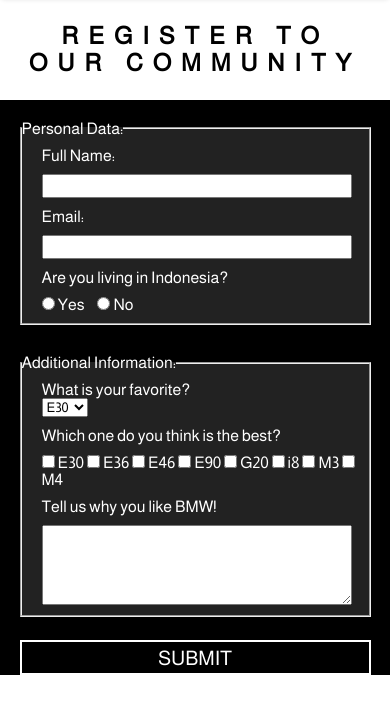
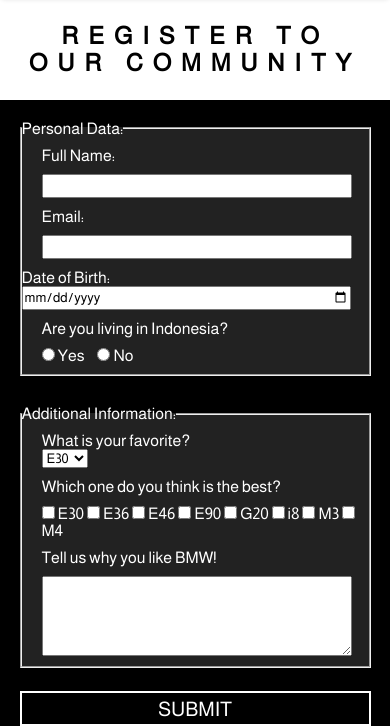
Before and after one commit to revou-fsse-3/module-1-Gustitreshana, a plain HTML site: page Week-1/index.html in a window 390 px wide. Shown: the part 5100-5826 px from the top of the page. Before the commit the page ends 5775 px from the top, so only its background shows below. Drawn offline with Linux system fonts and the light colour scheme.

Commit message:
add filter gray, date of birth, responsive image

```diff
--- a/Week-1/index.html
+++ b/Week-1/index.html
@@ -177,6 +177,11 @@
                         <input class="box-input" type="email" id="eMail" name="mail" required>
                     </div>
 
+                    <div class="birth-date">
+                        <label for="date-of-birth">Date of Birth: </label>
+                        <input type="date" class="box-input" id="birthDate" name="date-of-birth" required>
+                    </div>
+
                     <div class="radio-btn-form">
                         <label>Are you living in Indonesia?</label>
                         <div class="radio-btn">
```
